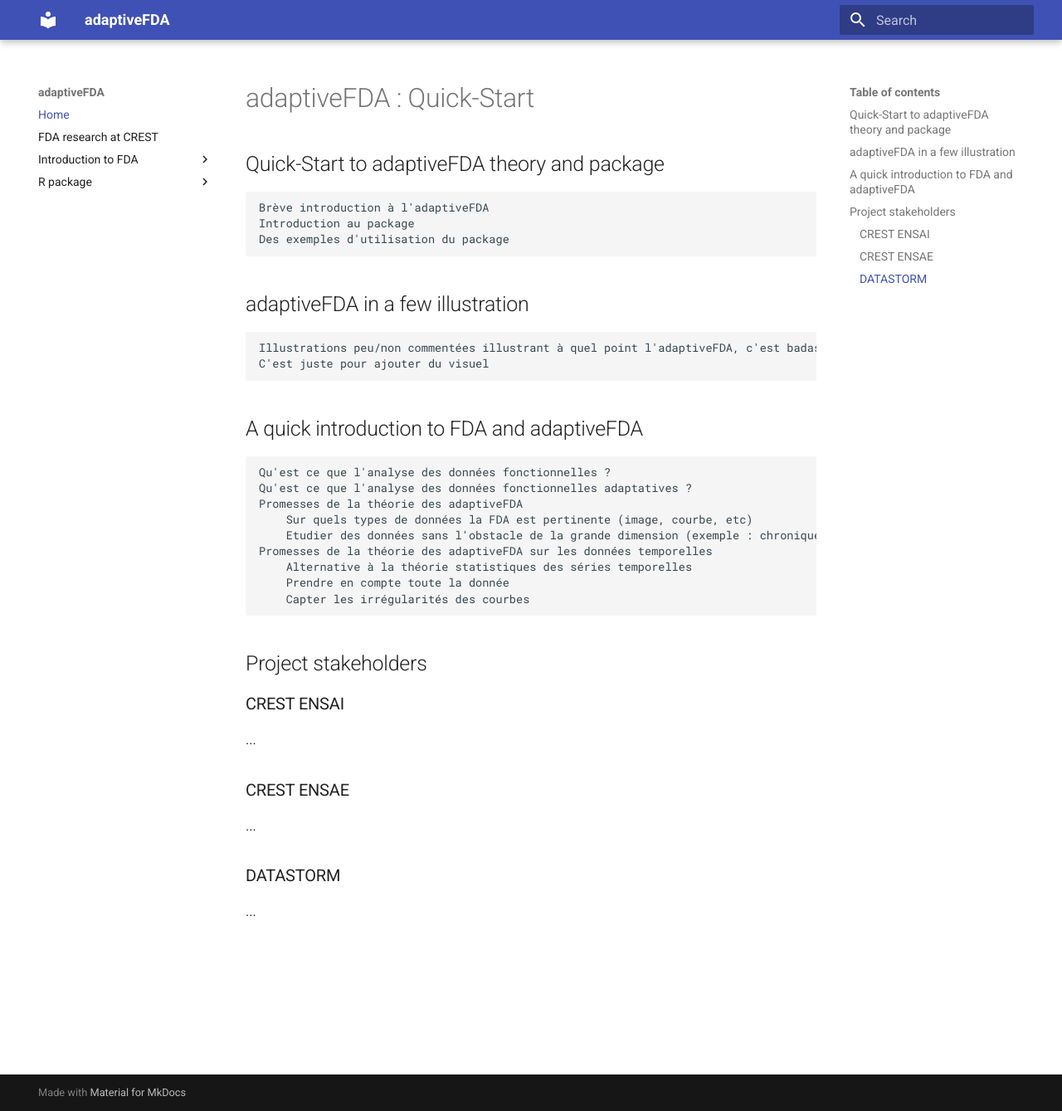
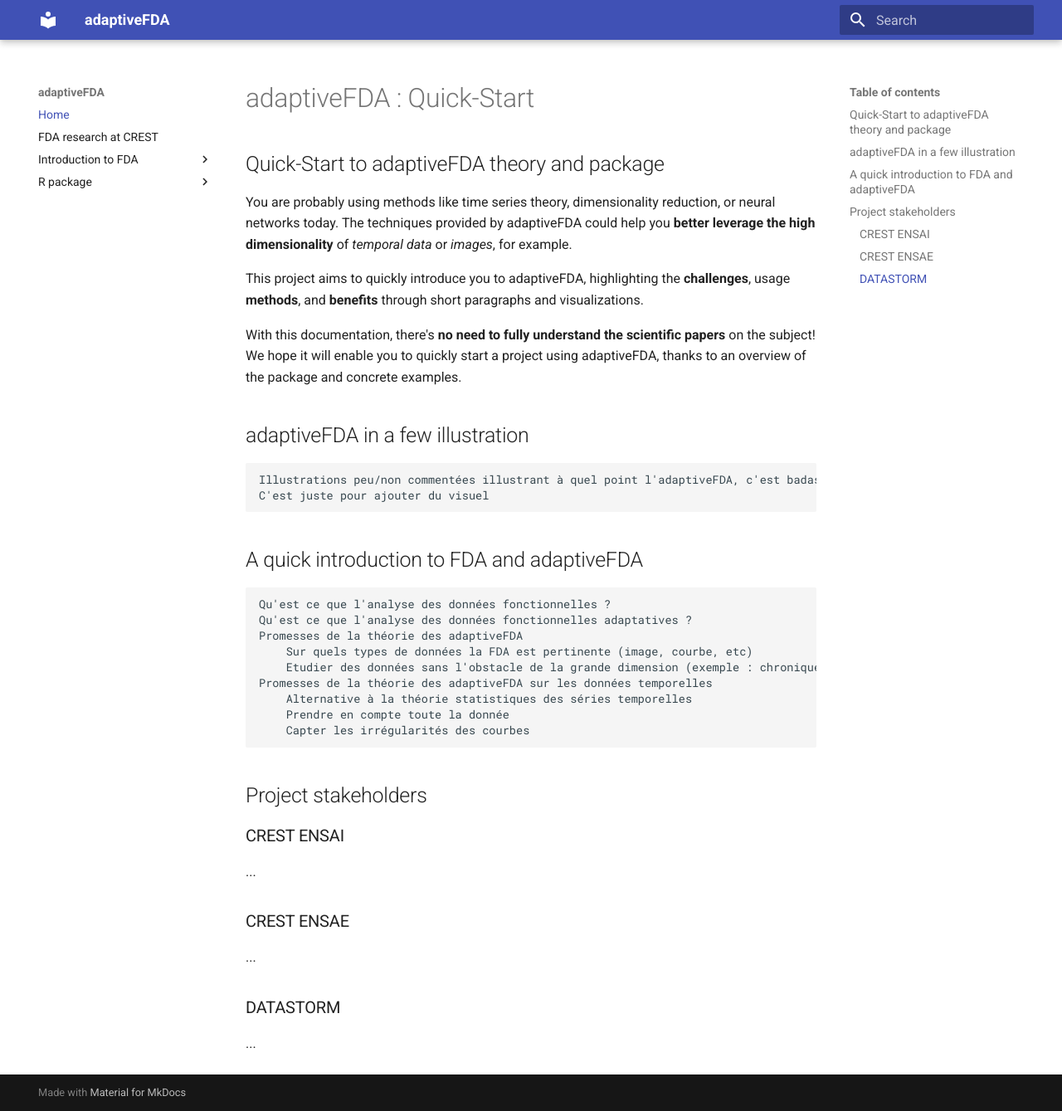
Before and after one commit to adaptive-FDA/quick-start, an MkDocs documentation site: the page built from docs/index.md, in a window 1280 px wide and 1339 px high. Shown: the whole window at 83% size. Built offline with MkDocs 1.6.1 and Material for MkDocs 9.7.7, drawn with Linux system fonts in a browser that asks for light colours.

Commit message:
ENH: Ajout d'une brève intro de la doc

```diff
--- a/docs/index.md
+++ b/docs/index.md
@@ -2,9 +2,11 @@
 
 ## Quick-Start to adaptiveFDA theory and package
 
-    Brève introduction à l'adaptiveFDA
-    Introduction au package
-    Des exemples d'utilisation du package
+You are probably using methods like time series theory, dimensionality reduction, or neural networks today. The techniques provided by adaptiveFDA could help you **better leverage the high dimensionality** of _temporal data_ or _images_, for example.
+
+This project aims to quickly introduce you to adaptiveFDA, highlighting the **challenges**, usage **methods**, and **benefits** through short paragraphs and visualizations.
+
+With this documentation, there's **no need to fully understand the scientific papers** on the subject! We hope it will enable you to quickly start a project using adaptiveFDA, thanks to an overview of the package and concrete examples.
 
 ## adaptiveFDA in a few illustration
 
```
